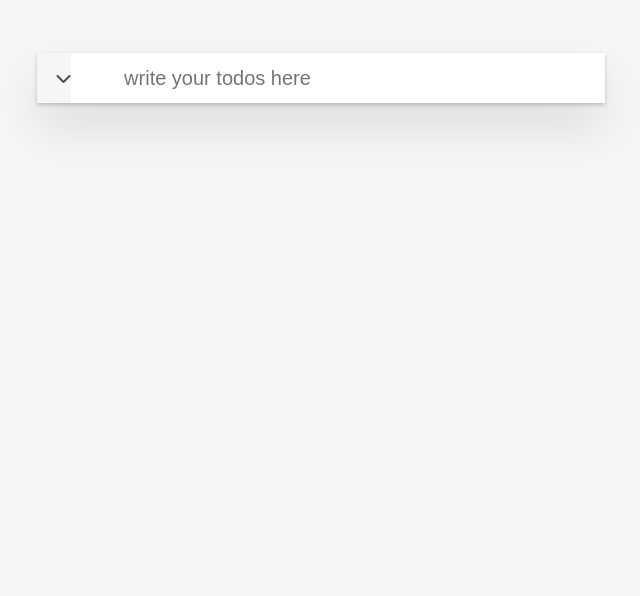
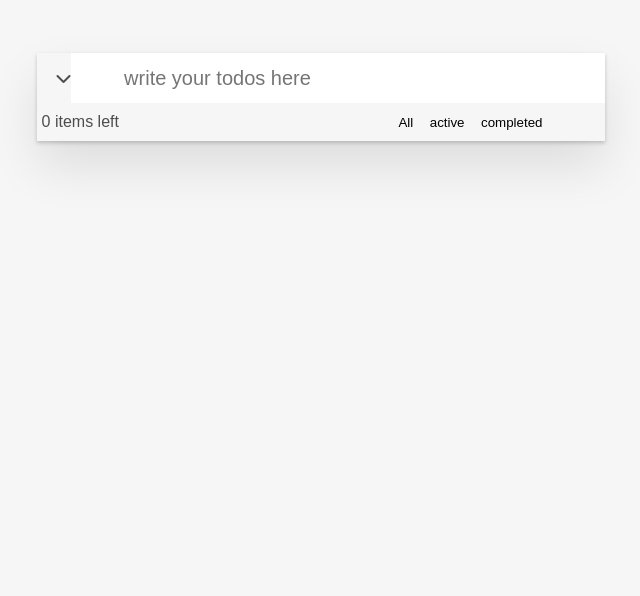
Before and after one commit to IlyassElarbaouti/todoList, a plain HTML site: page index.html in a window 1280 px wide. Shown: the part 204-800 px from the top of the page, without its empty margins (319-959 px from the left). Drawn offline with Linux system fonts and the light colour scheme.

Commit message:
Update index.html

```diff
--- a/index.html
+++ b/index.html
@@ -19,6 +19,14 @@
       </form>
     </div>
       <div class="todos"></div>
+      <div class="controls">
+        <span class="count">0 items left</span>
+        <div class="controls__btns">
+          <button class="all btn">All</button>
+          <button class="active btn">active</button>
+          <button class="completed btn">completed</button>
+        </div>
+      </div>
     </div>
     <script src="index.js"></script>
   </body>
```
